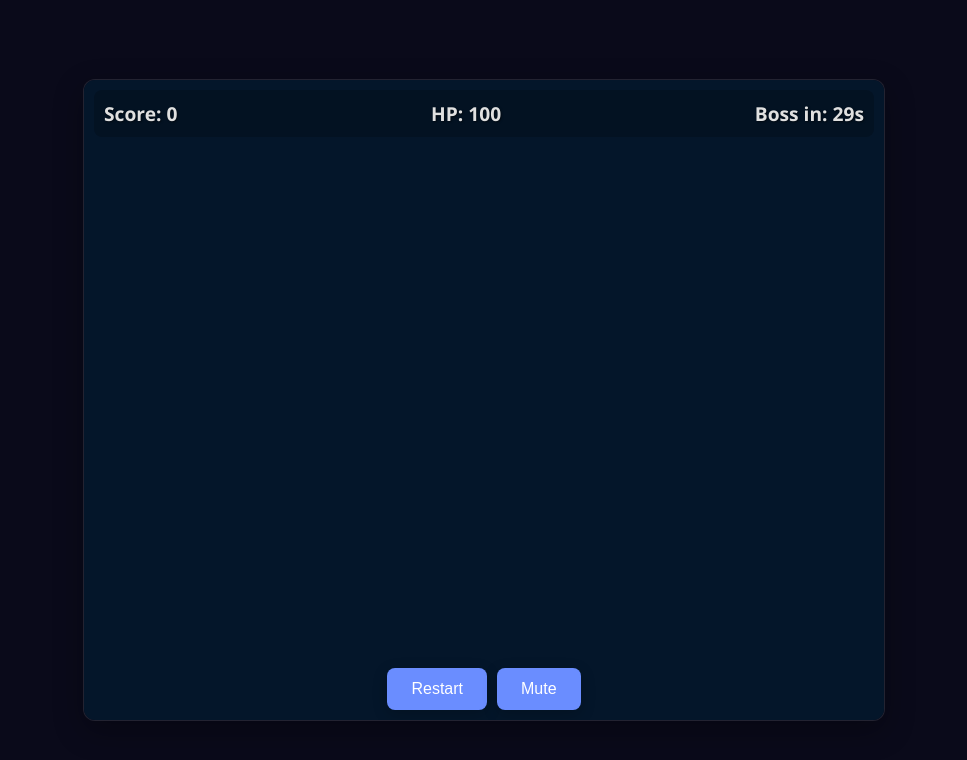
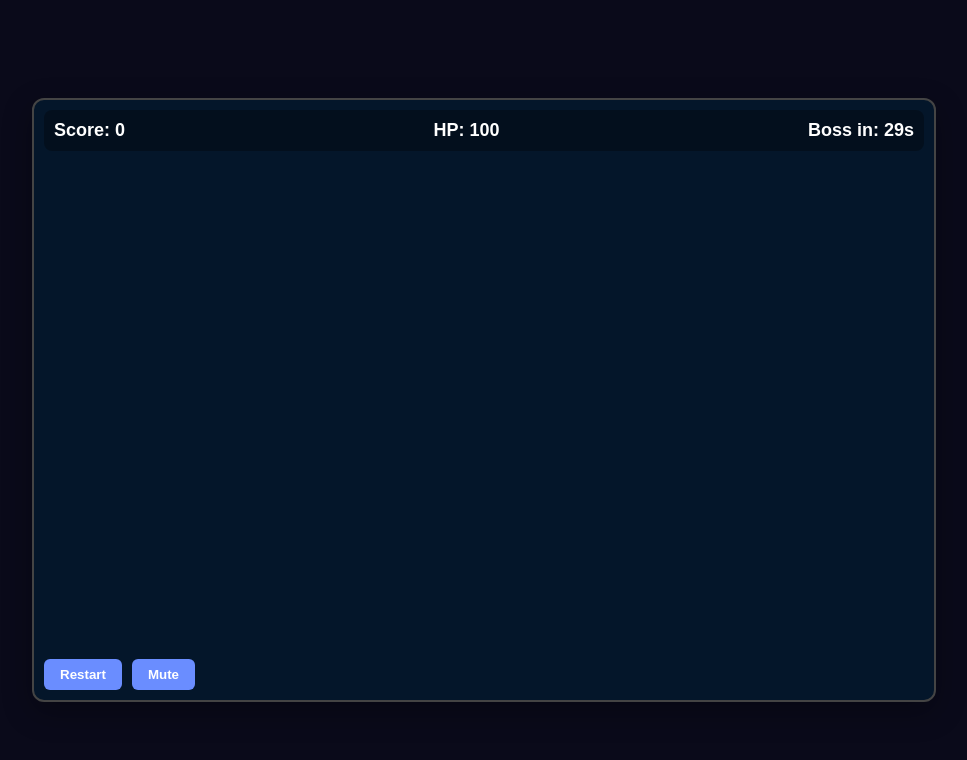
Before and after one commit to arkanTesterr/MyFirstGameForSentient, a plain HTML site: page index.html in a window 1280 px wide. Shown: the whole page, without its empty margins (156-1123 px from the left). Drawn offline with Linux system fonts and the light colour scheme.

Commit message:
Update style.css

```diff
--- a/style.css
+++ b/style.css
@@ -1,40 +1,29 @@
-:root {
-  --bg-color: #0a0a1a;
-  --primary-color: #6a8dff;
-  --text-color: #e0e0e0;
-  --hud-bg: rgba(0, 0, 0, 0.2);
-  --font-family: 'Segoe UI', Tahoma, Geneva, Verdana, sans-serif;
-}
-
 body {
   margin: 0;
-  background-color: var(--bg-color);
-  color: var(--text-color);
-  font-family: var(--font-family);
+  background: #0a0a1a;
   display: flex;
   justify-content: center;
   align-items: center;
-  min-height: 100vh;
-  overflow: hidden;
+  height: 100vh;
+  font-family: Arial, sans-serif;
+  color: white;
 }
 
 #game-container {
   position: relative;
-  width: 100%;
-  max-width: 800px;
-  height: 640px; /* Yeh line add karo */
-  margin: auto;
+  width: 900px;
+  height: 600px;
+  border: 2px solid #444;
+  background: #04162a;
   box-shadow: 0 10px 30px rgba(0,0,0,0.3);
   border-radius: 12px;
   overflow: hidden;
-  background: var(--bg-color);
-  border: 1px solid rgba(255, 255, 255, 0.1);
 }
+
 canvas {
   display: block;
   width: 100%;
-  height: 100%; /* Yeh bhi add karo */
-  background-color: #04162a;
+  height: 100%;
 }
 
 #hud {
@@ -45,63 +34,30 @@ canvas {
   display: flex;
   justify-content: space-between;
   padding: 10px;
-  background: var(--hud-bg);
+  background: rgba(0,0,0,0.3);
   border-radius: 8px;
-  font-size: 1.2em;
+  font-size: 18px;
   font-weight: bold;
-  text-shadow: 1px 1px 2px rgba(0,0,0,0.5);
 }
 
 #controls {
   position: absolute;
   bottom: 10px;
   left: 10px;
-  right: 10px;
   display: flex;
-  justify-content: center;
   gap: 10px;
 }
 
 button {
-  background-color: var(--primary-color);
+  background: #6a8dff;
+  border: none;
+  padding: 8px 16px;
+  border-radius: 6px;
   color: white;
-  border: none;
-  padding: 12px 24px;
-  font-size: 1em;
-  border-radius: 8px;
+  font-weight: bold;
   cursor: pointer;
-  transition: background-color 0.3s, transform 0.2s;
-  box-shadow: 0 4px 15px rgba(0,0,0,0.2);
 }
 
 button:hover {
-  background-color: #8aacff;
-  transform: translateY(-2px);
+  background: #8aacff;
 }
-
-button:active {
-  transform: translateY(0);
-}
-
-#theme-info {
-  position: absolute;
-  top: 50%;
-  left: 50%;
-  transform: translate(-50%, -50%);
-  text-align: center;
-  color: white;
-  background: rgba(0,0,0,0.5);
-  padding: 20px;
-  border-radius: 12px;
-  width: 80%;
-  display: none; /* Hidden by default */
-}
-
-#theme-title {
-  margin: 0;
-  font-size: 2em;
-}
-
-#theme-backstory {
-  font-size: 1.1em;
-}
```
